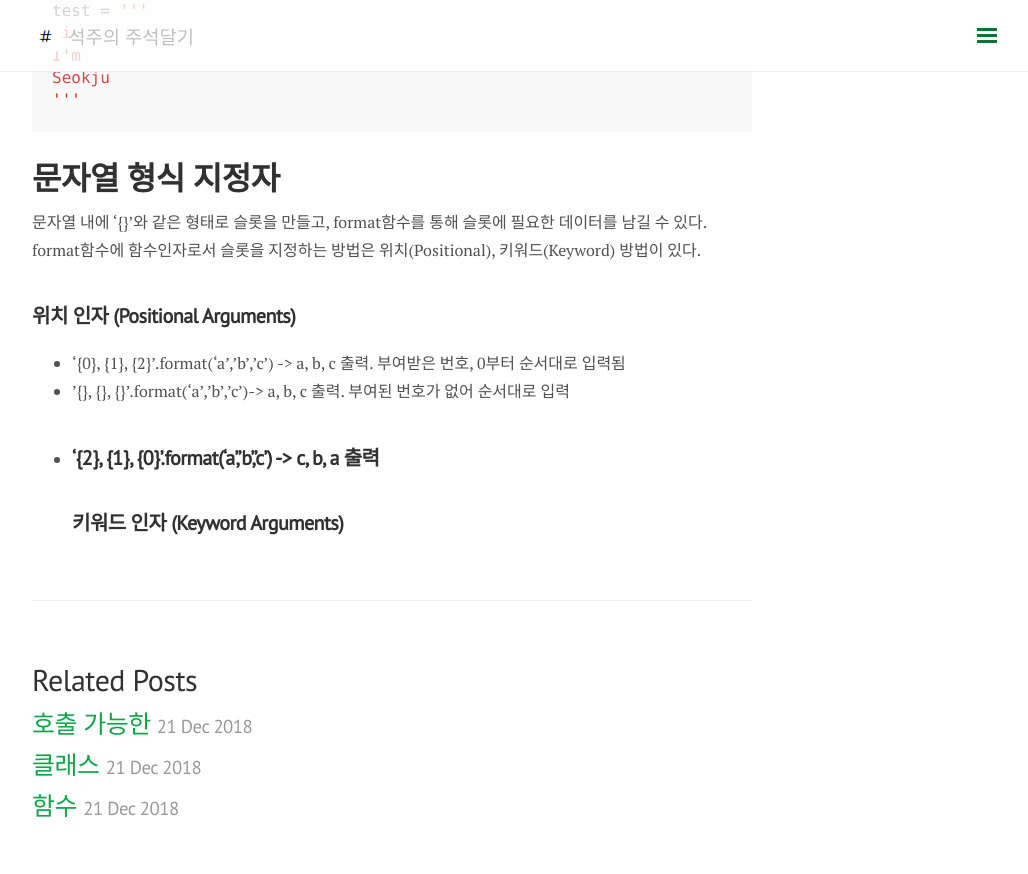
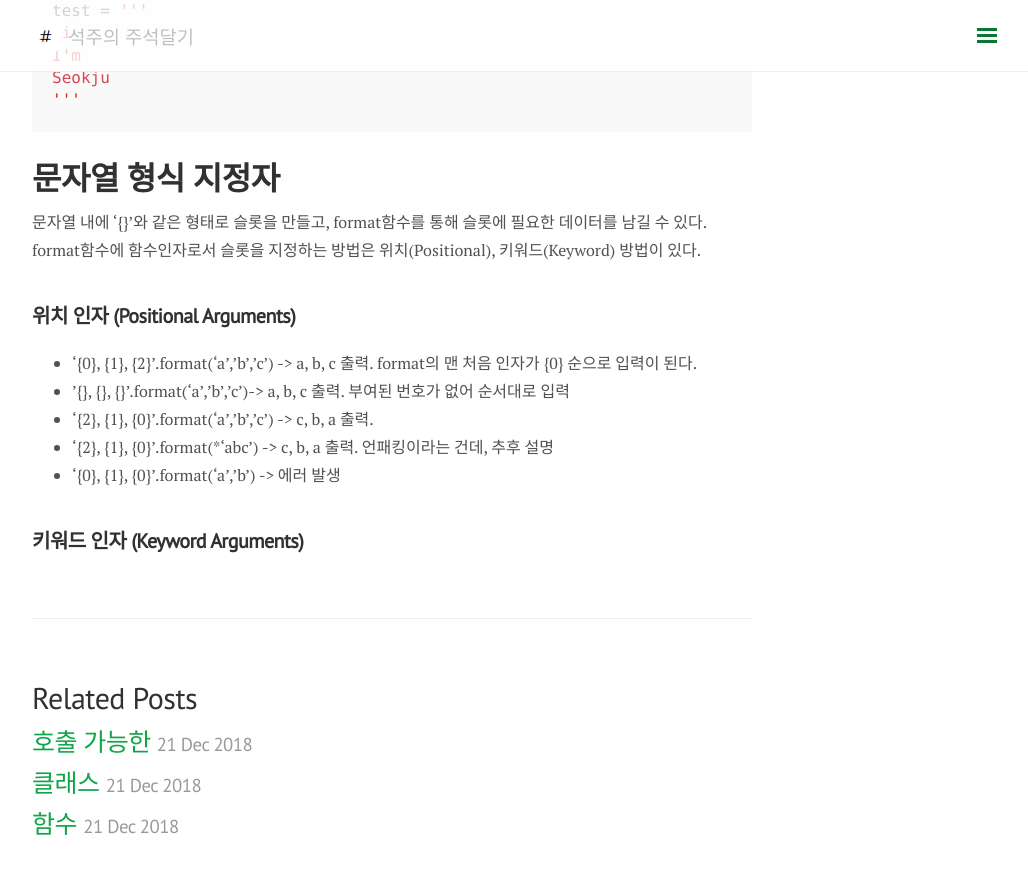
Before and after one commit to somefood/somefood.github.io, a Jekyll site: the page built from _posts/Python/2018-12-21-01datatype.md, in a window 1280 px wide and 900 px high, scrolled down 1985 px. Shown: the top 874 px of the window, without its empty margins (248-1276 px from the left). Built offline with Jekyll 4.4.1, drawn with Linux system fonts in a browser that asks for light colours; nearby versions of some CDN libraries; comment, search, counter and statistics services are not loaded.

Commit message:
Update 2018-12-21-01datatype.md

```diff
--- a/_posts/Python/2018-12-21-01datatype.md
+++ b/_posts/Python/2018-12-21-01datatype.md
@@ -81,8 +81,10 @@ Seokju
 format함수에 함수인자로서 슬롯을 지정하는 방법은 위치(Positional), 키워드(Keyword) 방법이 있다.
 
 ## 위치 인자 (Positional Arguments)
-- '{0}, {1}, {2}'.format('a','b','c') -> a, b, c 출력. 부여받은 번호, 0부터 순서대로 입력됨
+- '{0}, {1}, {2}'.format('a','b','c') -> a, b, c 출력. format의 맨 처음 인자가 {0} 순으로 입력이 된다.
 - '{}, {}, {}'.format('a','b','c')-> a, b, c 출력. 부여된 번호가 없어 순서대로 입력
-- '{2}, {1}, {0}'.format('a','b','c') -> c, b, a 출력
--
+- '{2}, {1}, {0}'.format('a','b','c') -> c, b, a 출력.
+- '{2}, {1}, {0}'.format(*'abc') -> c, b, a 출력. 언패킹이라는 건데, 추후 설명
+- '{0}, {1}, {0}'.format('a','b') -> 에러 발생
+
 ## 키워드 인자 (Keyword Arguments)
```
